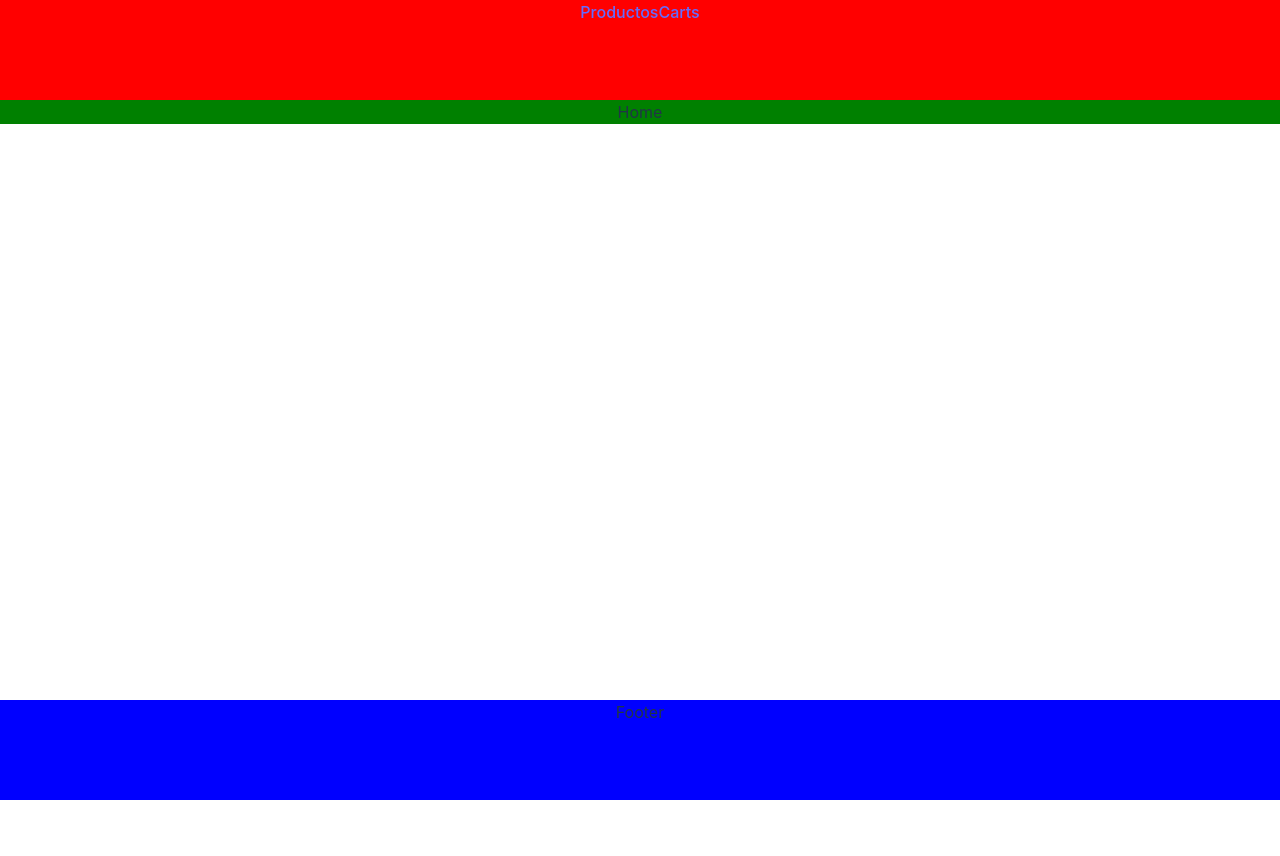
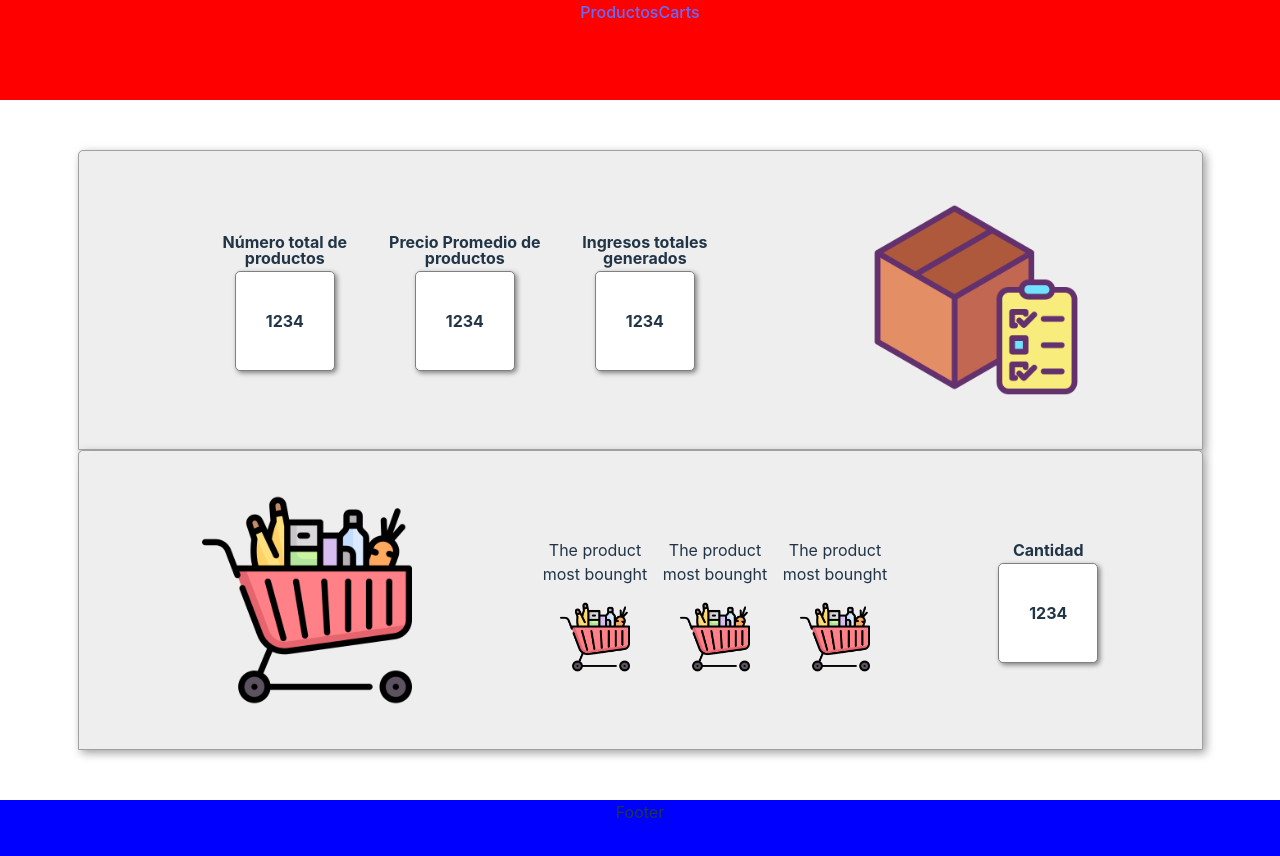
Before and after one commit to Acuna21/bit004Final, a React (Vite) app: page / in a window 1280 px wide. Shown: the top 856 px of the page. Before the commit the page ends 800 px from the top, so only its background shows below. Built offline with nearby package versions, Linux system fonts and the light colour scheme; no server answers.

Commit message:
Home Page, metrics

```diff
--- a/src/components/home/Home.css
+++ b/src/components/home/Home.css
@@ -1,3 +1,90 @@
-main{
-    background-color: green;
+main.home{
+    min-height: calc(100vh - 200px);
+    max-width: 1250px;
+    margin: 0 auto;
+    display: flex;
+    flex-direction: column;
+    justify-content: center;
+    padding: 50px 0;
 }
+
+
+.content{
+    height: 300px;
+    width: 90%;
+    margin: 0 auto;
+    background-color: #EEEEEE;
+    border: 1px solid rgb(160, 160, 160);
+    box-shadow: 3px 3px 10px rgb(160, 160, 160);
+}
+
+.content>img{
+    width: 250px;
+    height: 250px;
+    padding: 20px;
+}
+
+/* Inicia estilos para  metricas de productos */
+.products{
+    display: flex;
+    justify-content: space-evenly;
+    align-items: center;
+    border-radius: 5px 5px 0 0;
+}
+
+.quantity-data{
+    padding: 1rem;
+    display: flex;
+    justify-content: space-evenly;
+}
+
+.counters{
+    max-width: 180px;
+}
+
+.counters p{
+    margin: 5px 0;
+    line-height: 1rem;
+    font-weight: bold;
+}
+
+.counters div{
+    background: white;
+    border: 1px solid gray;
+    width: 100px;
+    height: 100px;
+    margin: 0 auto;
+    font-weight: bold;
+    border-radius: 5px;
+    box-shadow: 2px 2px 5px gray;
+}
+
+.counters div span{
+    display: flex;
+    align-items: center;
+    justify-content: center;
+    width: 100%;
+    height: 100%;
+}
+/* Finaliza estilos para metricas de productos */
+
+/* Inicia estilos para metricas de ordenes */
+.carts{
+    display: flex;
+    justify-content: space-evenly;
+    align-items: center;
+    border-radius: 5px 5px 0 0;
+}
+
+.most-bought{
+    display: flex;
+}
+
+.most-bought-item{
+    width: 120px;
+}
+
+.most-bought-item img{
+    width: 70px;
+}
+/* Finaliza estilos para metricas de ordenes */
--- a/src/components/home/Home.jsx
+++ b/src/components/home/Home.jsx
@@ -1,8 +1,58 @@
 import './Home.css';
+import caja from '../../assets/caja.png';
+import cart from '../../assets/carts.png';
 
 export const Home = () => {
 
+  const mostBounght = [
+    {
+      img: cart,
+      name: "The product most bounght"
+    },
+    {
+      img: cart,
+      name: "The product most bounght"
+    },
+    {
+      img: cart,
+      name: "The product most bounght"
+    }
+  ]
+
   return (
-    <main>Home</main>
+    <main className='home'>
+      <div className='content products' >
+        <div className='quantity-data'>
+          <div className='counters' >
+            <p>Número total de productos</p>
+            <div><span>1234</span></div>
+          </div>
+          <div className='counters' >
+            <p>Precio Promedio de productos</p>
+            <div><span>1234</span></div>
+          </div>
+          <div className='counters' >
+            <p>Ingresos totales generados</p>
+            <div><span>1234</span></div>
+          </div>
+        </div>
+        <img src={caja}/>
+      </div>
+      <div className='content carts' >
+        <img src={cart} alt="" />
+        <div className='most-bought'>
+          {mostBounght.map( bounght => (
+          <div key={bounght.name} className='most-bought-item'>
+            <p>{bounght.name}</p>
+            <img src={bounght.img} alt="" />
+          </div>
+          ))}
+        </div>
+        <div className='counters'>
+          <p>Cantidad </p>
+          <div><span>1234</span></div>
+        </div>
+      </div>
+    </main>
   )
 }
--- a/src/index.css
+++ b/src/index.css
@@ -4,8 +4,8 @@
   font-weight: 400;
 
   color-scheme: light dark;
-  color: rgba(255, 255, 255, 0.87);
-  background-color: #242424;
+  color: black;
+  background-color: #fff;
 
   font-synthesis: none;
   text-rendering: optimizeLegibility;
```
Also changed, not shown: src/assets/caja.png (added), src/assets/carts.png (added).
